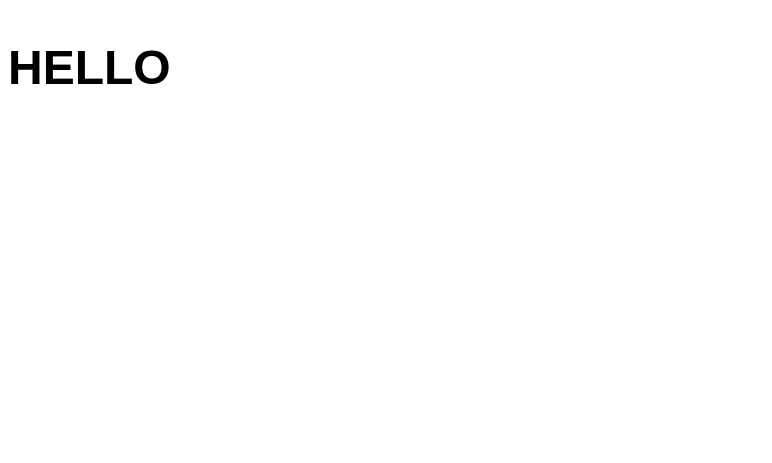
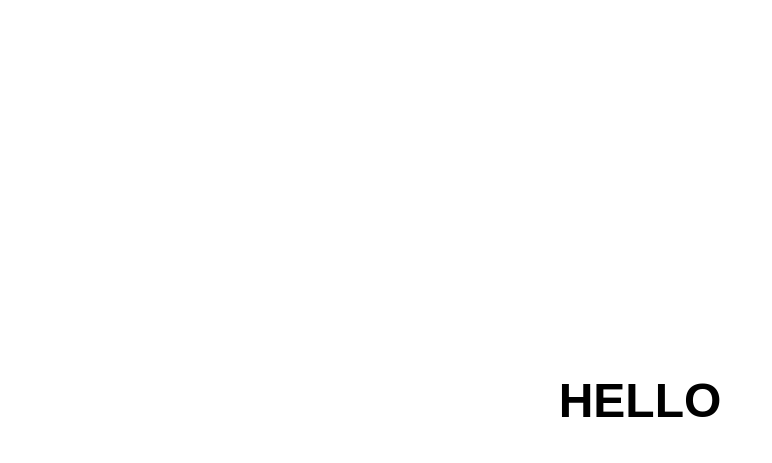
Before and after one commit to the-fifth/timetracking, a plain HTML site: page index.html in a window 1280 px wide. Shown: the whole page, without its empty margins (0-772 px from the left). Drawn offline with Linux system fonts and the light colour scheme.

Commit message:
Update index.html

```diff
--- a/index.html
+++ b/index.html
@@ -6,7 +6,7 @@
     <link rel="stylesheet" href="css/style.css">
     <meta name="viewport" content="width=device-width, initial-scale=1.0">
   </head>
-  <body>
+  <body class="fullscreen">
     <div class="container">
       <h1 class="title">HELLO</h1>
     </div>
```
